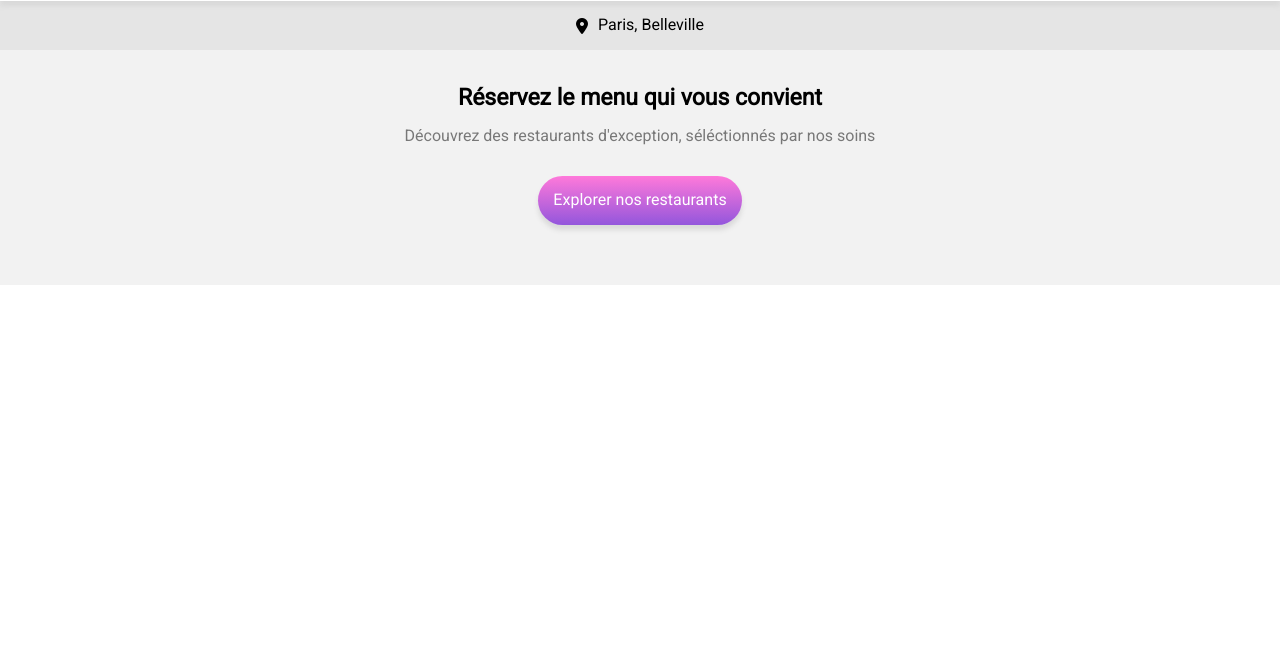
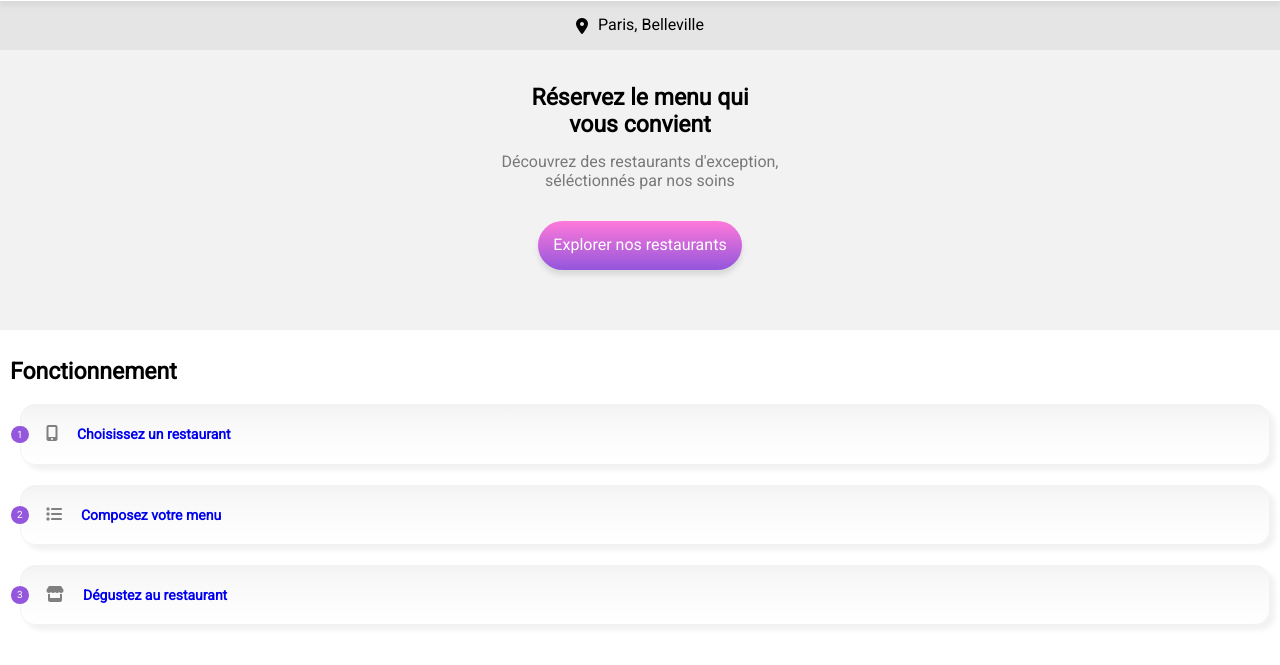
Before and after one commit to DominiqueLap/Openclassrooms-P3-Ohmyfood, a website: page src/index.html in a window 1280 px wide. Shown: the part 67-732 px from the top of the page. Drawn offline with Linux system fonts and the light colour scheme; a web font is replaced by a local one.

Commit message:
ajout section 2 Fonctionnement HTML+CSS

```diff
--- a/src/index.html
+++ b/src/index.html
@@ -13,7 +13,7 @@
     <title>ohmyfood</title>
 </head>
 <body>
-    <header class="header">
+    <header class   ="header">
         <img src="/src/assets/images/logo/ohmyfood@2x.svg" alt="ohmyfood" class="header__logo">
     </header>
     <section class="localisation">
@@ -23,9 +23,35 @@
                 Paris, Belleville
             </address>
         </div>
-        <h1 class="localisation__title">Réservez le menu qui vous convient</h1>
-        <p class="localisation__text">Découvrez des restaurants d'exception, séléctionnés par nos soins</p>
+        <h1 class="localisation__title">Réservez le menu qui <br> vous convient</h1>
+        <p class="localisation__text">Découvrez des restaurants d'exception, <br> séléctionnés par nos soins</p>
         <a href="#" class="localisation__link">Explorer nos restaurants</a>
+    </section>
+    <section class="fonctionnement">
+        <h2 class="fonctionnement__title">Fonctionnement</h2>
+        <ol class="fonctionnement__list">
+            <li class="fonctionnement__list__items">
+                <a href="#"class="fonctionnement__list__items__links">
+                    <i class="fa-solid fa-mobile-screen-button"></i>
+                    <h3 class="fonctionnement__list__items__links__title">Choisissez un restaurant</h3>
+                </a>
+            </li>
+
+            <li class="fonctionnement__list__items">
+                <a href="#"class="fonctionnement__list__items__links">
+                    <i class="fa-solid fa-list"></i>
+                    <h3 class="fonctionnement__list__items__links__title">Composez votre menu</h3>
+                </a>
+            </li>
+
+            <li class="fonctionnement__list__items">
+                <a href="#"class="fonctionnement__list__items__links">
+                    <i class="fa-solid fa-store"></i>
+                    <h3 class="fonctionnement__list__items__links__title">Dégustez au restaurant</h3>
+                </a>
+            </li>
+
+        </ol>
     </section>
 </body>
 </html>
--- a/src/sass/base/_typographie.scss
+++ b/src/sass/base/_typographie.scss
@@ -4,7 +4,7 @@ body{
 // font-family: 'Shrikhand', cursive;
 // }
 
-h1
+h1,h2
 {font-size: 23px;
     font-weight: bolder
 };
--- a/src/sass/main.scss
+++ b/src/sass/main.scss
@@ -63,3 +63,88 @@
     }
 
 }
+
+.fonctionnement{
+    padding: 10px;
+
+    &__title{
+
+    }
+
+    &__list{
+    padding-left: 0px;
+        list-style-type: none;
+        counter-reset: li ;
+        display: flex;
+        flex-direction: column;
+        gap: 20px;
+
+
+
+
+
+
+        &__items{
+
+            position: relative;
+            padding: 20px 0;
+            border-radius: 15px;
+            cursor: pointer;;
+            display: flex;
+            align-items: center;
+            margin-left: 10px;
+            border: 1px solid #F2F2F2;
+            background:linear-gradient(#F2F2F2,30%,#FFF);
+            box-shadow: 5px 5px 5px #F2F2F2;
+
+            &:hover{
+                background: lighten($color-primary, $amount: 35%);
+            }
+
+
+            &::before{
+                content: counter(li); color:#FFF;
+                background: $color-primary;
+                counter-increment:  li ;
+                padding: 3px 6px;
+                border-radius: 50%;
+                position: absolute;
+                left: -10px;
+                font-size: 10px;
+
+
+
+
+            }
+
+
+
+           &__links{
+                text-decoration: none;
+
+
+                &:visited{
+                    color: black;
+                }
+
+
+
+
+                &__title{
+                     display: inline;
+                     font-size: 14px;
+                         }
+                i{
+                    padding: 0 15px 0 25px;
+                    color: grey;
+                }
+
+
+
+           }
+
+
+
+        }
+    }
+}
```
Also changed, not shown: src/css/main.css, 1 other file.
